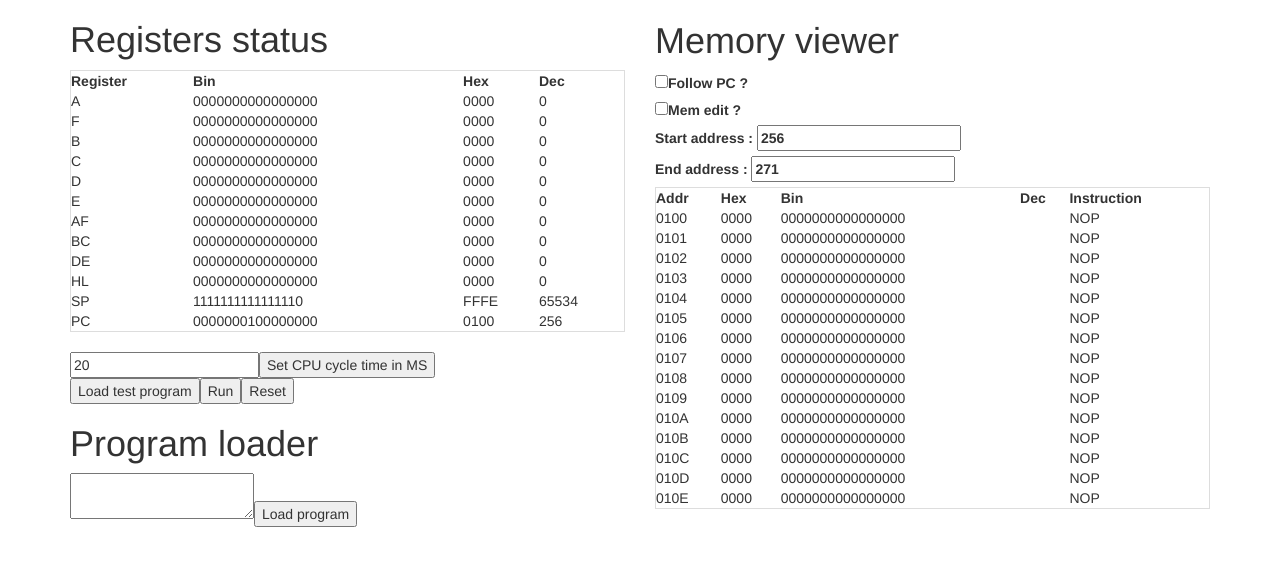
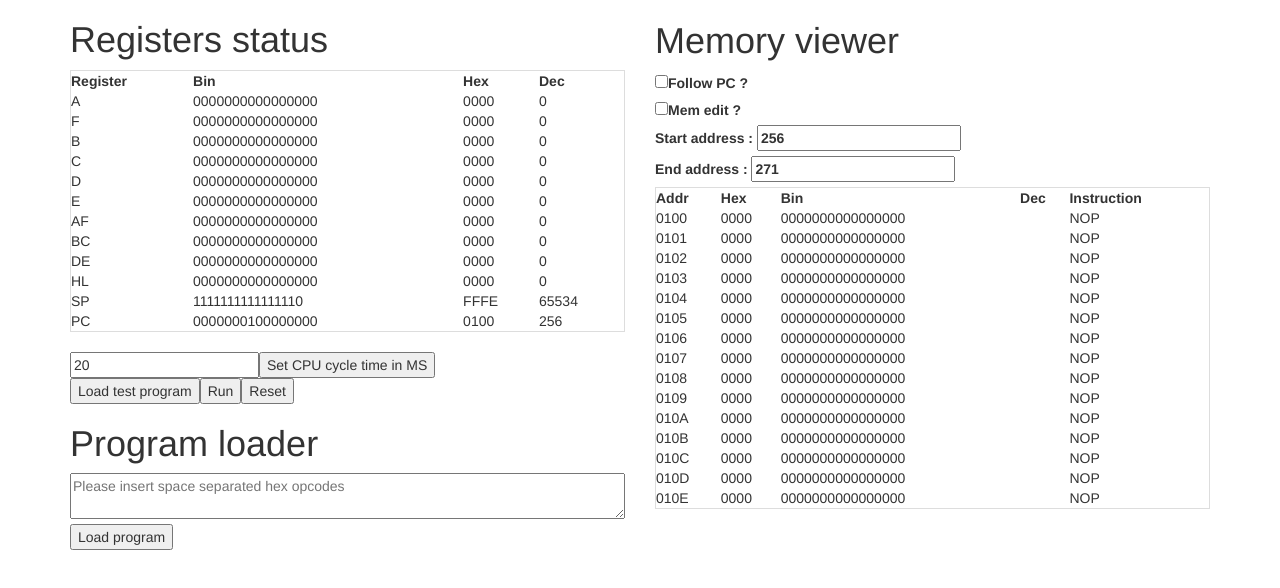
Before and after one commit to ReyAnthony/sharp-LR35902, an Angular app: page / in a window 1280 px wide. Shown: the top 588 px of the page. Built offline with nearby package versions, Linux system fonts and the light colour scheme; what q would draw is missing.

Commit message:
added prorgram loader

```diff
--- a/src/app/app.component.html
+++ b/src/app/app.component.html
@@ -14,5 +14,4 @@
         </div>
         <app-memory-viewer class="col-md-6"></app-memory-viewer>
     </div>
-
 </div>
--- a/src/app/program-loader/program-loader.component.css
+++ b/src/app/program-loader/program-loader.component.css
@@ -0,0 +1,7 @@
+textarea {
+    width: 100%;
+    -webkit-box-sizing: border-box; /* Safari/Chrome, other WebKit */
+    -moz-box-sizing: border-box;    /* Firefox, other Gecko */
+    box-sizing: border-box;         /* Opera/IE 8+ */
+    resize: vertical;
+}
--- a/src/app/program-loader/program-loader.component.html
+++ b/src/app/program-loader/program-loader.component.html
@@ -1,7 +1,5 @@
 <div>
     <h1> Program loader </h1>
-    <textarea>
-
-    </textarea>
-    <button> Load program </button>
+    <textarea [(ngModel)]="program" placeholder="Please insert space separated hex opcodes"></textarea>
+    <button (click)="loadProgram()"> Load program </button>
 </div>
--- a/src/app/program-loader/program-loader.component.ts
+++ b/src/app/program-loader/program-loader.component.ts
@@ -1,4 +1,5 @@
 import { Component, OnInit } from '@angular/core';
+import { HardwareService } from '../services/cpu/hardware.service';
 
 @Component({
   selector: 'app-program-loader',
@@ -7,9 +8,13 @@ import { Component, OnInit } from '@angular/core';
 })
 export class ProgramLoaderComponent implements OnInit {
 
-  constructor() { }
+  program: string;
+  constructor(private hardwareService: HardwareService) { }
 
   ngOnInit() {
   }
 
+  loadProgram() {
+    this.hardwareService.loadProgram(this.program.replace(/\s/g, '\n'));
+  }
 }
--- a/src/app/services/cpu/hardware.service.ts
+++ b/src/app/services/cpu/hardware.service.ts
@@ -46,7 +46,6 @@ export class HardwareService {
   }
 
   loadTestProgram() {
-    this.reset();
     this.loadProgram(DEMO_PROGRAM);
   }
 
@@ -85,6 +84,7 @@ export class HardwareService {
   }
 
   loadProgram(program: string) {
+    this.reset();
     this.memory.loadProgram(program, this.cpu.pc);
   }
 
```
Also changed, not shown: 1 other file (tests, documents, lock files or other folders).
